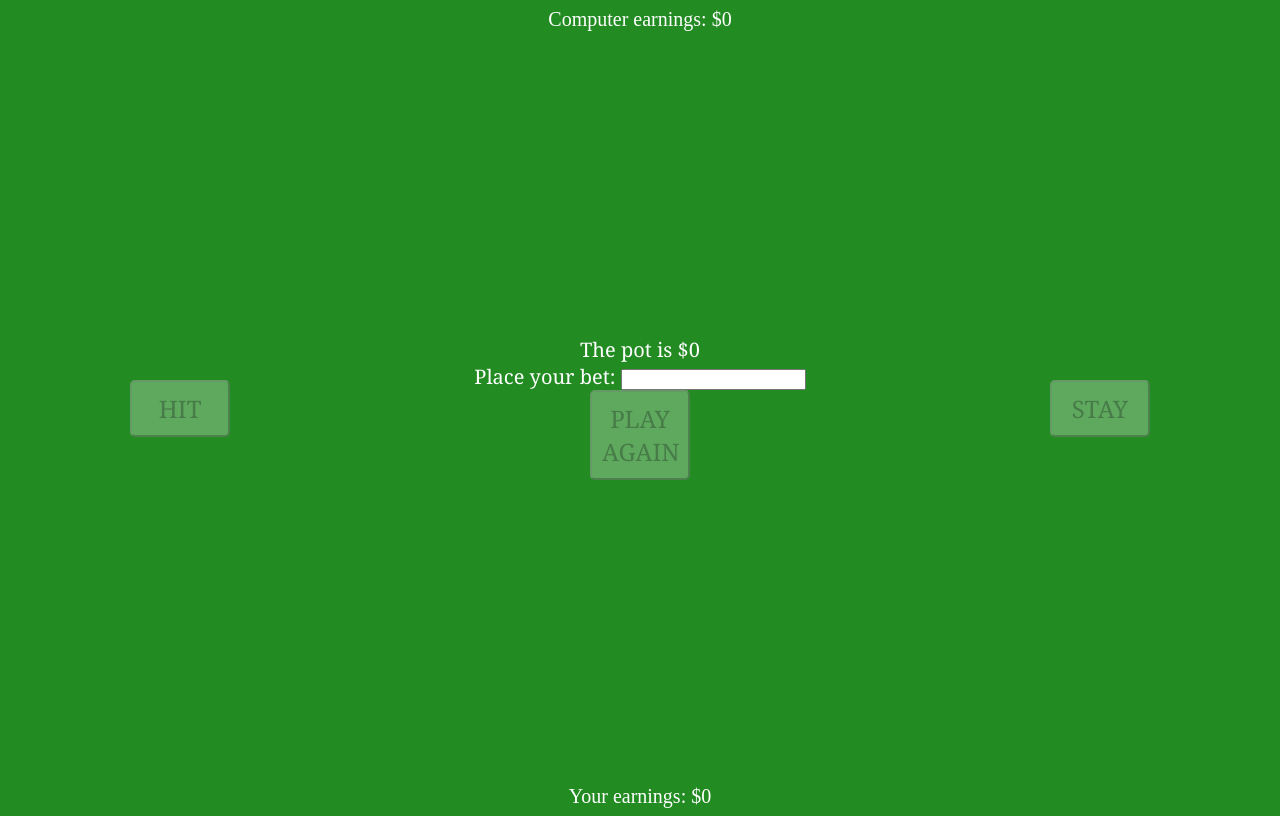
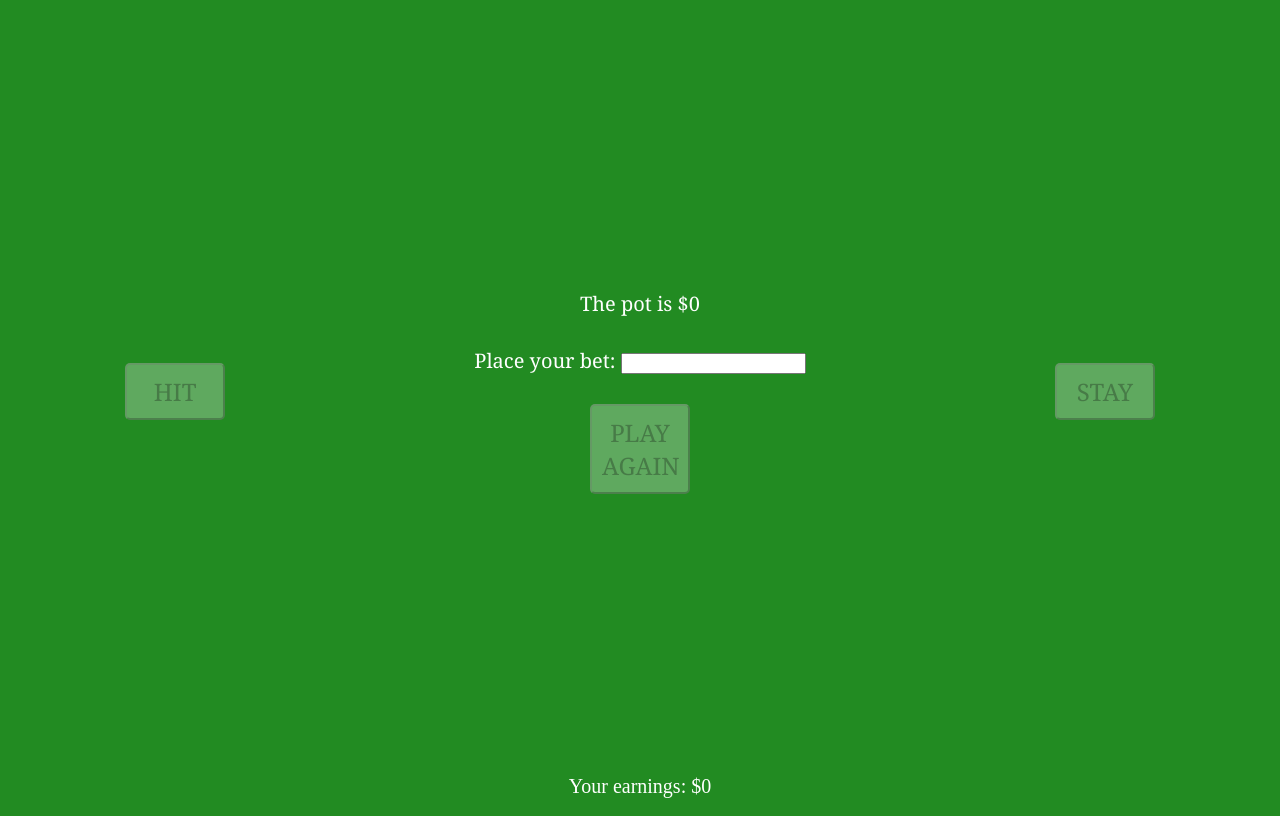
Before and after one commit to drewsiems94/Blackjack, a plain HTML site: page index.html in a window 1280 px wide. Drawn offline with Linux system fonts and the light colour scheme.

Commit message:
Remove display for computer earnings

```diff
--- a/index.html
+++ b/index.html
@@ -10,7 +10,6 @@
 <body>
 
     <div id="container">
-        <header id="cEarnings">Computer earnings: $0</header>
         <div id="topCards" class="cards"></div>
         <div id="middle">
             <button id="hit">HIT</button>
--- a/javascript.js
+++ b/javascript.js
@@ -234,13 +234,13 @@ function checkWinner(player, computer) {
         playerWinnings = playerWinnings + (potTotal / 2);
         computerWinnings = computerWinnings + (potTotal / 2);
         pEarnings.textContent = `Your earnings: $${playerWinnings}`;
-        cEarnings.textContent = `Computer earnings: $${computerWinnings}`;
+        //cEarnings.textContent = `Computer earnings: $${computerWinnings}`;
         potDisplay.innerHTML = `It is a tie.`;
     } else if (computerTotal > 21 && playerTotal > 21) {
         playerWinnings = playerWinnings + (potTotal / 2);
         computerWinnings = computerWinnings + (potTotal / 2);
         pEarnings.textContent = `Your earnings: $${playerWinnings}`;
-        cEarnings.textContent = `Computer earnings: $${computerWinnings}`;
+        //cEarnings.textContent = `Computer earnings: $${computerWinnings}`;
         potDisplay.innerHTML = `It is a tie.`;
     } else if (playerTotal <= 21 && computerTotal > 21) {
         playerWinnings = potTotal + playerWinnings;
@@ -248,7 +248,7 @@ function checkWinner(player, computer) {
         potDisplay.innerHTML = `You win!`;
     } else if (playerTotal > 21 && computerTotal <= 21) {
         computerWinnings = computerWinnings + potTotal;
-        cEarnings.textContent = `Computer earnings: $${computerWinnings}`;
+        //cEarnings.textContent = `Computer earnings: $${computerWinnings}`;
         potDisplay.innerHTML = `You lose.`;
     } else if (playerTotal <= 21 && computerTotal <= 21 && playerTotal > computerTotal) {
         playerWinnings = potTotal + playerWinnings;
@@ -256,7 +256,7 @@ function checkWinner(player, computer) {
         potDisplay.innerHTML = `You win!`;
     } else {
         computerWinnings = computerWinnings + potTotal;
-        cEarnings.textContent = `Computer earnings: $${computerWinnings}`;
+        //cEarnings.textContent = `Computer earnings: $${computerWinnings}`;
         potDisplay.innerHTML = `You lose.`;
     }
 }
--- a/styles.css
+++ b/styles.css
@@ -62,11 +62,19 @@ button {
 
 form {
     font-size: 20px;
+    margin: 15px;
 }
 
-#cEarnings,
 #pEarnings {
     text-align: center;
     color: white;
     font-size: 20px;
+    margin-bottom: 10px;
 }
+#play {
+    margin: 15px;
+}
+
+#potDisplay {
+    margin: 15px;
+}
```
